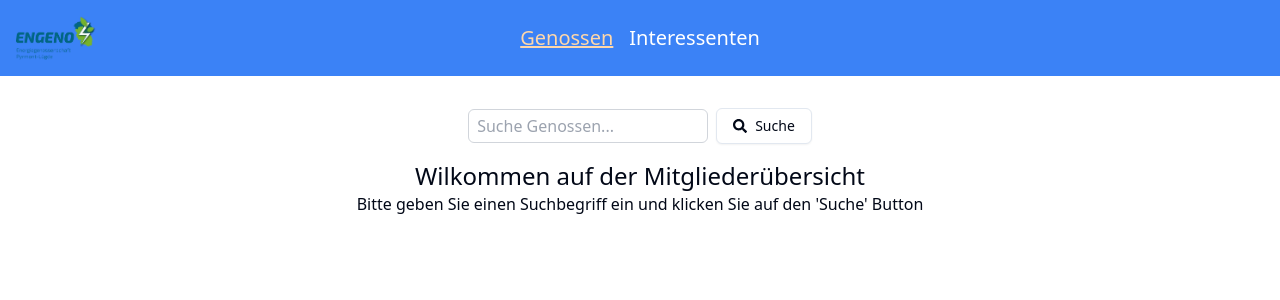
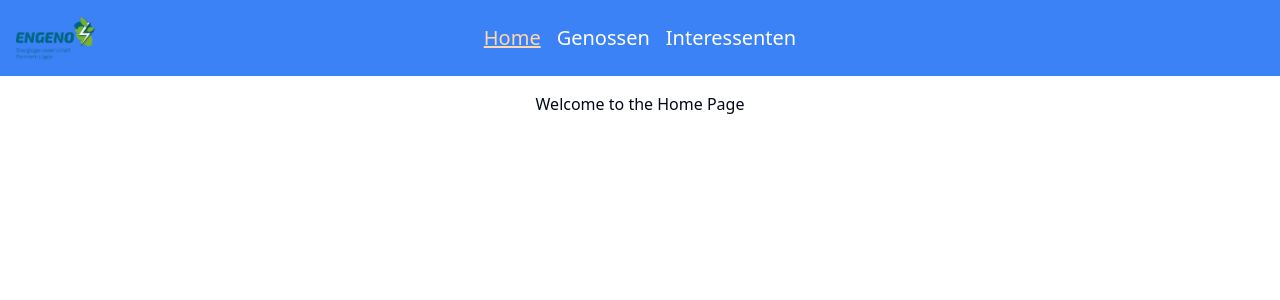
Before and after one commit to ubrocki/engeno-members-web, a React (Vite) app: page / in a window 1280 px wide. Before the commit this address led to /members. Shown: the top 300 px of the page. Built offline with nearby package versions, Linux system fonts and the light colour scheme.

Commit message:
Added Home Page

```diff
--- a/src/App.tsx
+++ b/src/App.tsx
@@ -6,6 +6,7 @@ import ErrorPage from "./pages/ErrorPage";
 import MemberDetailsPage from "./pages/MemberDetailsPage";
 import { QueryClient, QueryClientProvider } from "@tanstack/react-query";
 import { SearchContextProvider } from "./stores/SearchContext";
+import HomePage from "./pages/HomePage";
 
 const router = createBrowserRouter([
   {
@@ -17,6 +18,10 @@ const router = createBrowserRouter([
     ),
     errorElement: <ErrorPage />,
     children: [
+      {
+        index: true,
+        element: <HomePage />,
+      },
       {
         path: "members",
         element: <MembersPage />,
--- a/src/components/MainNavigation.tsx
+++ b/src/components/MainNavigation.tsx
@@ -15,6 +15,16 @@ const MainNavigation: React.FC<MainNavigationProps> = () => {
       </div>
       <nav className="flex-grow">
         <ul className="flex justify-center space-x-4">
+          <li>
+            <NavLink
+              to="/"
+              className={({ isActive }) =>
+                isActive ? linkClassesActive : linkClasses
+              }
+            >
+              Home
+            </NavLink>
+          </li>
           <li>
             <NavLink
               to="members"
--- /dev/null
+++ b/src/pages/HomePage.tsx
@@ -0,0 +1,13 @@
+import React from "react";
+
+interface HomePageProps {}
+
+const HomePage: React.FC<HomePageProps> = () => {
+  return (
+    <div>
+      <h1>Welcome to the Home Page</h1>
+    </div>
+  );
+};
+
+export default HomePage;
--- a/src/pages/Layout.tsx
+++ b/src/pages/Layout.tsx
@@ -1,13 +1,13 @@
 import MainNavigation from "@/components/MainNavigation";
-import React, { useEffect } from "react";
-import { Outlet, useNavigate } from "react-router-dom";
+import React from "react";
+import { Outlet } from "react-router-dom";
 
 interface LayoutProps {}
 
 const Layout: React.FC<LayoutProps> = () => {
-  const navigate = useNavigate();
+  // const navigate = useNavigate();
 
-  useEffect(() => navigate("members" as string, { replace: true }), [navigate]);
+  // useEffect(() => navigate("members" as string, { replace: true }), [navigate]);
 
   return (
     <>
```
